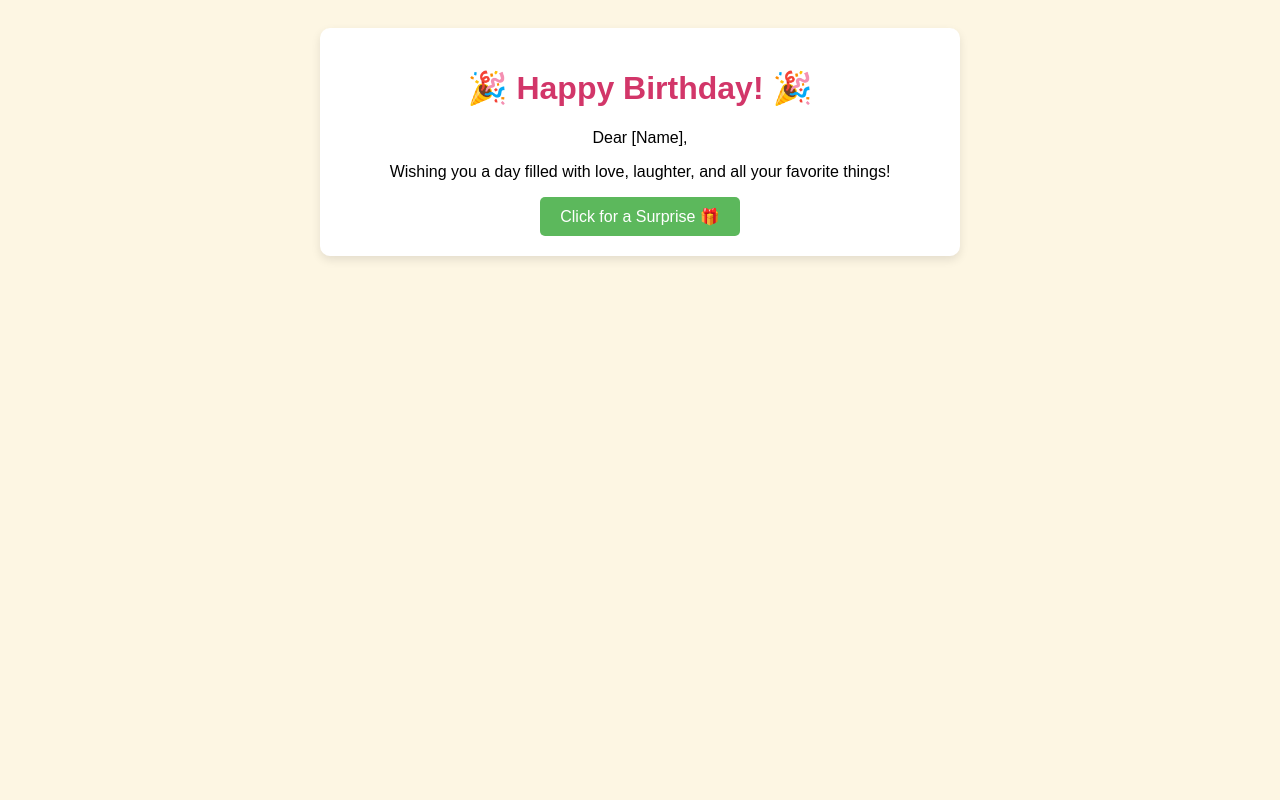
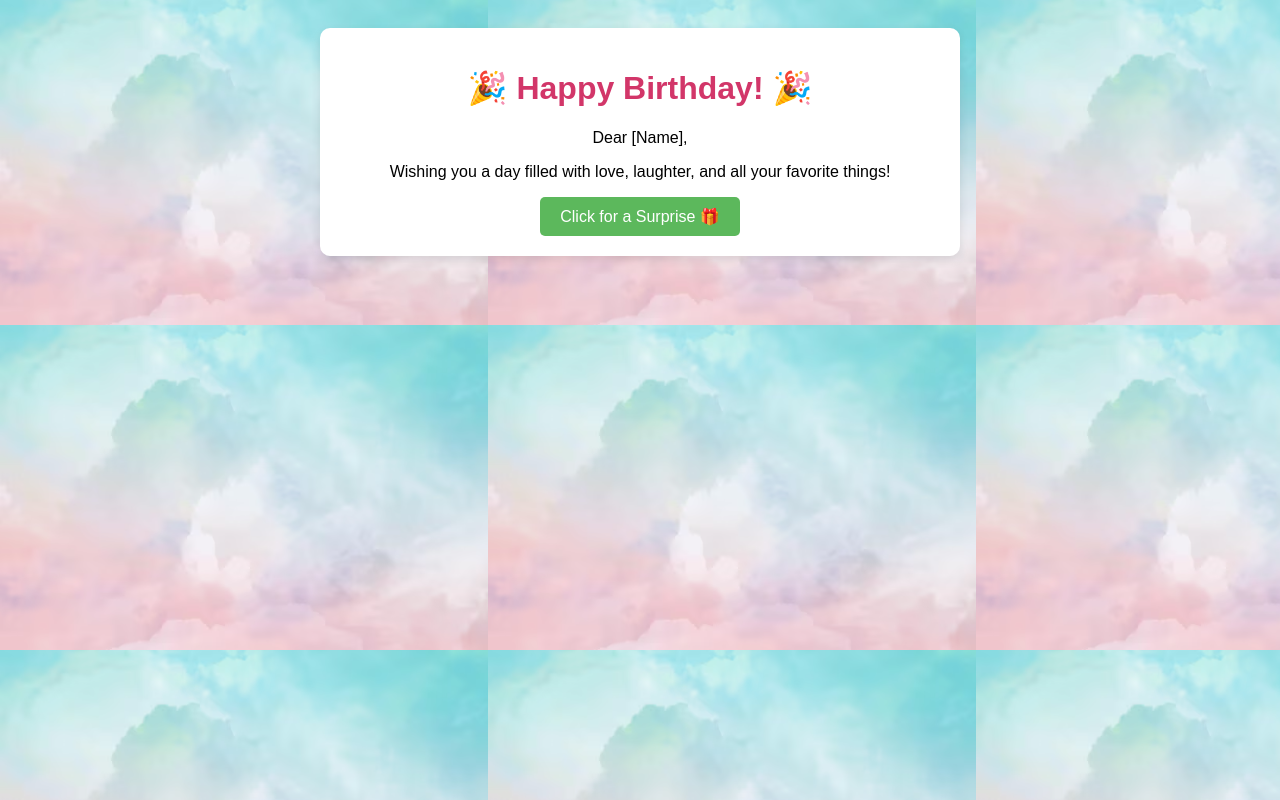
Before and after one commit to Venus0805/Birthday_gift, a plain HTML site: page index.html in a window 1280 px wide. Drawn offline with Linux system fonts and the light colour scheme.

Commit message:
Make the changes

```diff
--- a/styles.css
+++ b/styles.css
@@ -1,8 +1,9 @@
 body {
     font-family: Arial, sans-serif;
-    background-color: #fdf6e3;
+    /* background-color: #fdf6e3; */
     text-align: center;
     padding: 20px;
+    background-image: url(background.PNG);
   }
 
   .container {
```
Also changed, not shown: background.PNG (added).
